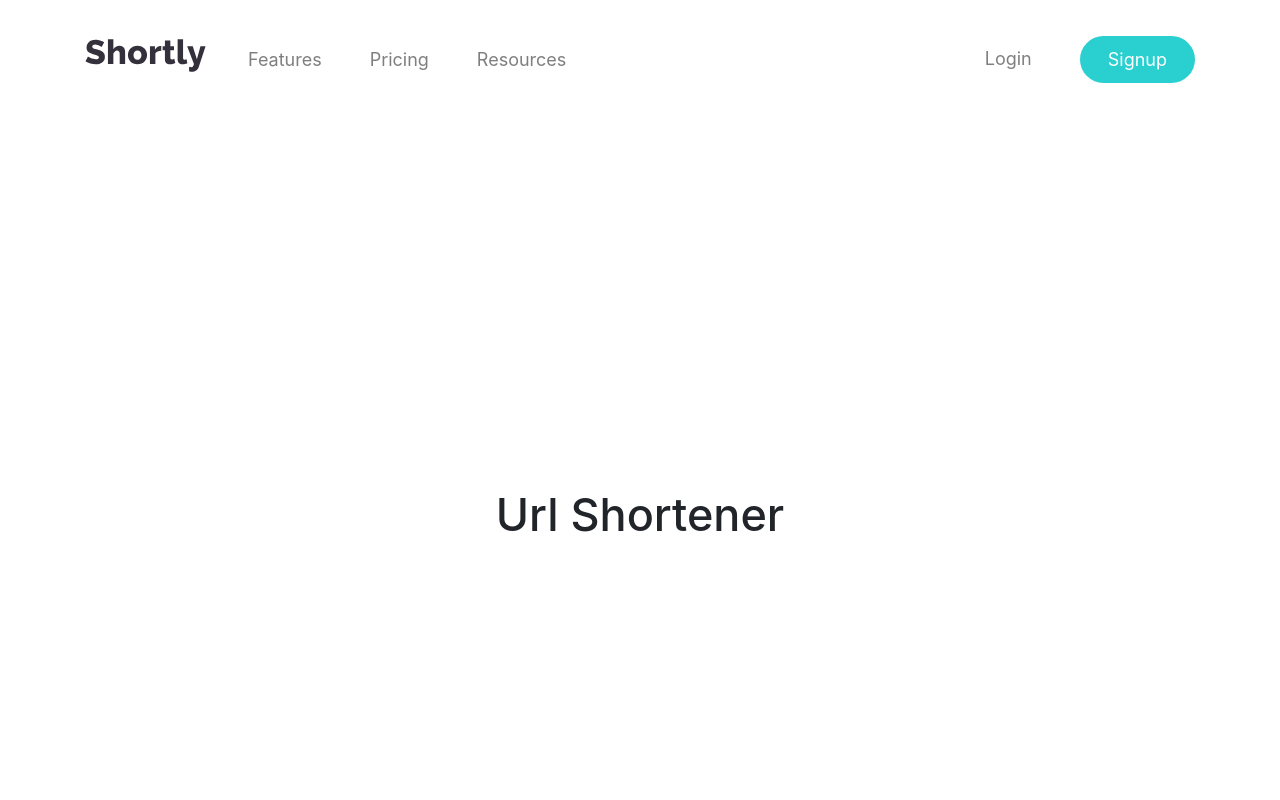
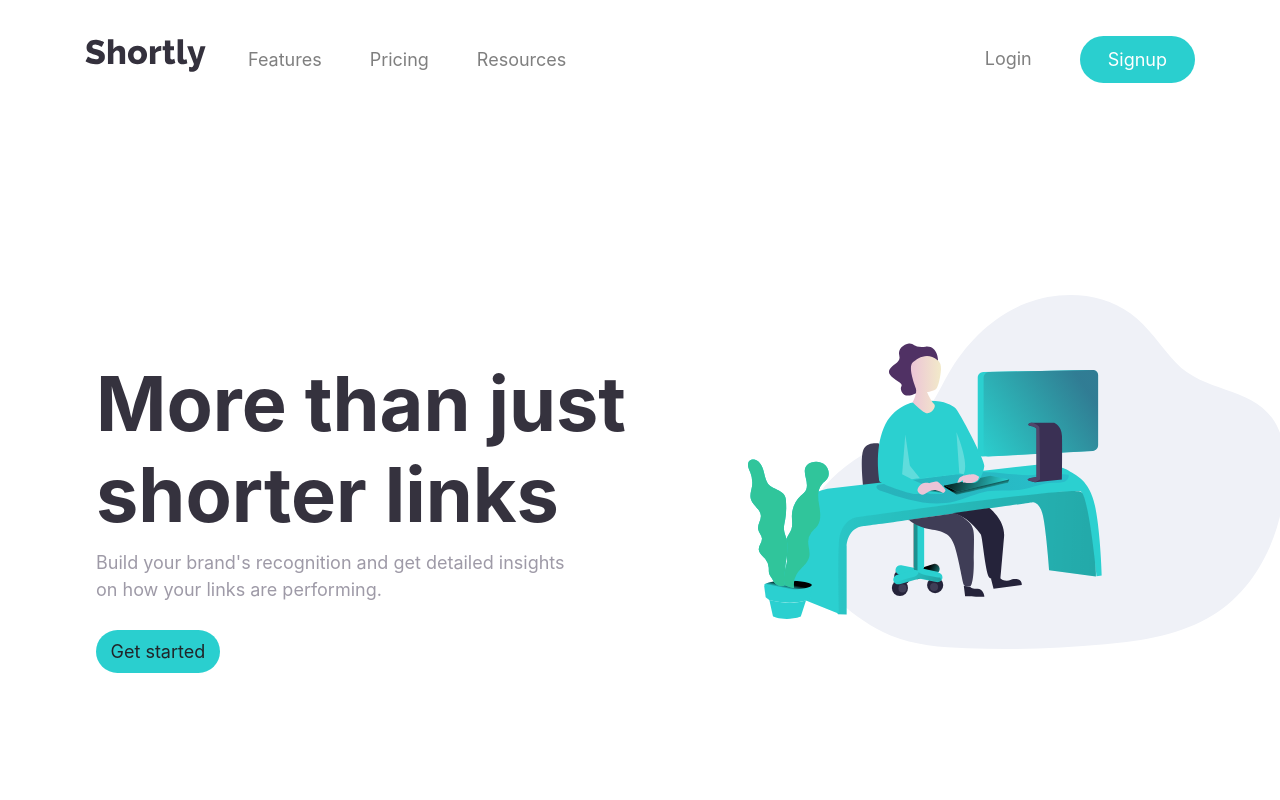
Before and after one commit to codedpills/shortly-nextjs, a Next.js app: page / in a window 1280 px wide. Shown: the top 800 px of the page. Built offline with nearby package versions, Linux system fonts and the light colour scheme.

Commit message:
render Hero

```diff
--- a/pages/index.tsx
+++ b/pages/index.tsx
@@ -1,6 +1,7 @@
 import Head from "next/head";
 
 import Layout from "@/components/layout/Layout";
+import Hero from "@/components/hero/Hero";
 
 import "bootstrap/dist/css/bootstrap.min.css";
 import "bootstrap-icons/font/bootstrap-icons.css";
@@ -20,7 +21,7 @@ export default function Home() {
           <link rel="icon" href="/favicon-32x32.png" />
         </Head>
 
-        <h1>Url Shortener</h1>
+        <Hero />
       </div>
     </Layout>
   );
```
